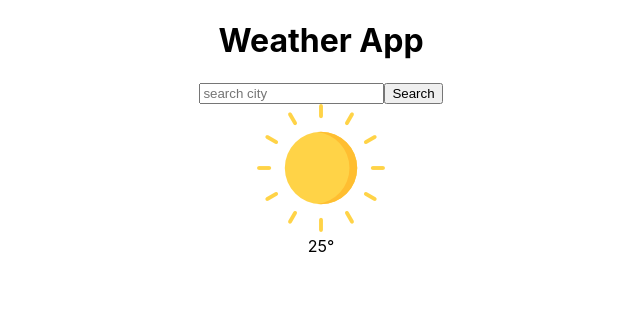
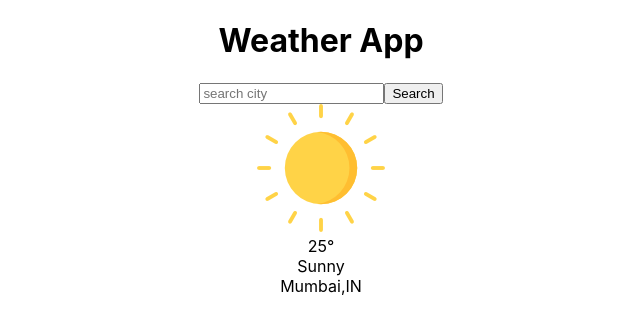
Before and after one commit to sgujuluva/weather-app, a React (Create React App) app: page / in a window 1280 px wide. Shown: the top 330 px of the page, without its empty margins (319-959 px from the left). Built offline with nearby package versions, Linux system fonts and the light colour scheme.

Commit message:
weather decription added

```diff
--- a/src/components/WeatherDetails/index.jsx
+++ b/src/components/WeatherDetails/index.jsx
@@ -11,6 +11,10 @@ function WeatherDetails() {
         <div className = "temperature">
         <span>25°</span>
         </div>
+        <div className="weather-description">
+            <div className = "weather-condition">Sunny</div>
+            <div className="city">Mumbai,IN</div>
+        </div>
     </div>
     </>
 
```
